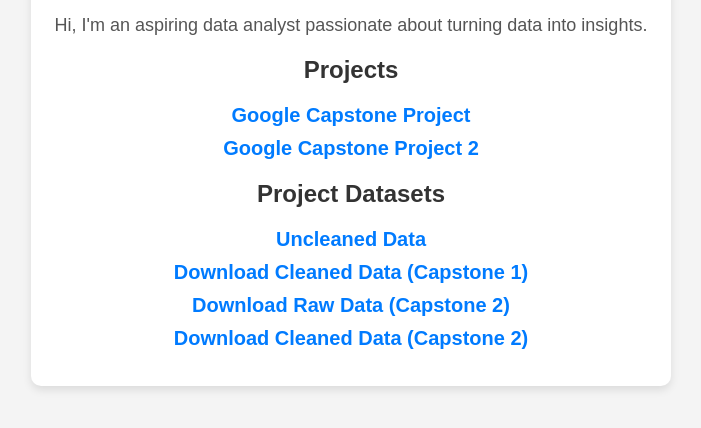
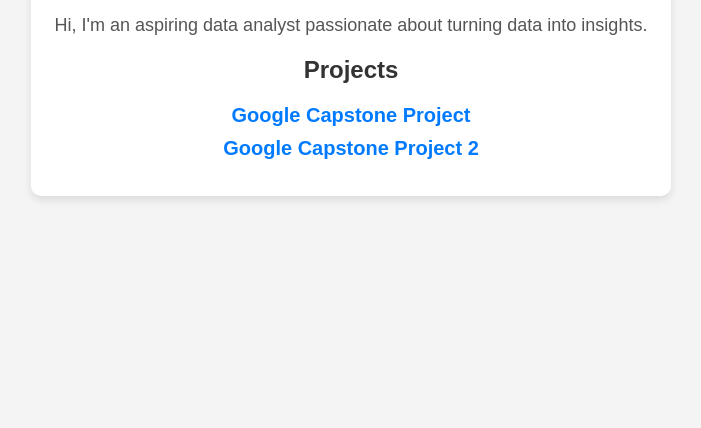
Before and after one commit to Dataprofessional2/Capstone-Projects, a plain HTML site: page index.html in a window 1280 px wide. Shown: the part 150-578 px from the top of the page, without its empty margins (289-990 px from the left). Drawn offline with Linux system fonts and the light colour scheme.

Commit message:
Update index.html

```diff
--- a/index.html
+++ b/index.html
@@ -68,14 +68,6 @@
             <li><a href="project1.html">Google Capstone Project</a></li>
             <li><a href="project2.html">Google Capstone Project 2</a></li>
         </ul>
-
-        <h2>Project Datasets</h2>
-        <ul>
-            <li><a href="D:\Google Capstone\Imported Data\Excel_zip_csv_files\Copy_of_original_data\apr_2024-divvy-tripdata.csv" download>Uncleaned Data</a></li>
-            <li><a href="Google_Capstone_1/data/cleaned_data.xlsx" download>Download Cleaned Data (Capstone 1)</a></li>
-            <li><a href="Google_Capstone_2/data/raw_data.xlsx" download>Download Raw Data (Capstone 2)</a></li>
-            <li><a href="Google_Capstone_2/data/cleaned_data.xlsx" download>Download Cleaned Data (Capstone 2)</a></li>
-        </ul>
     </div>
 </body>
 </html>
```
